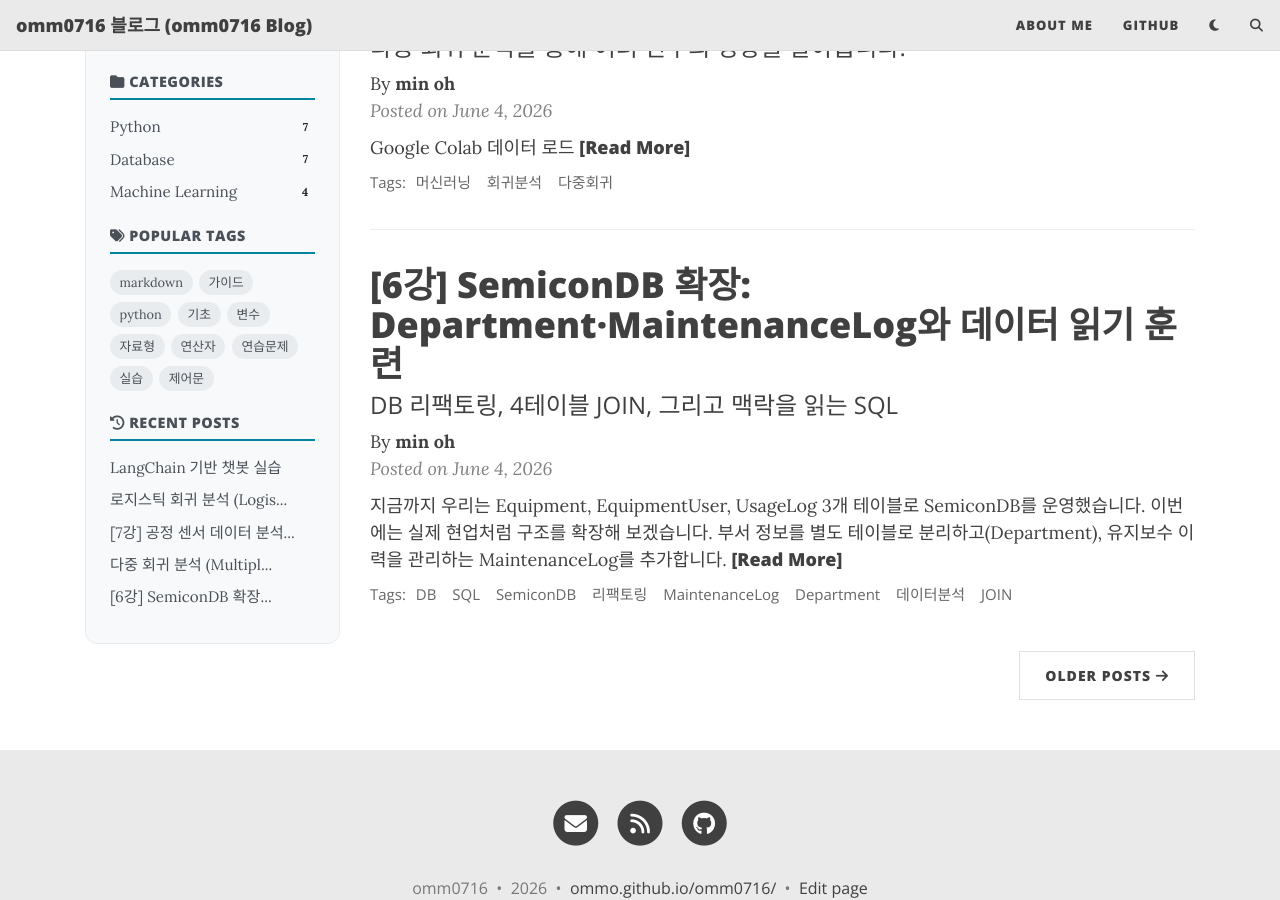
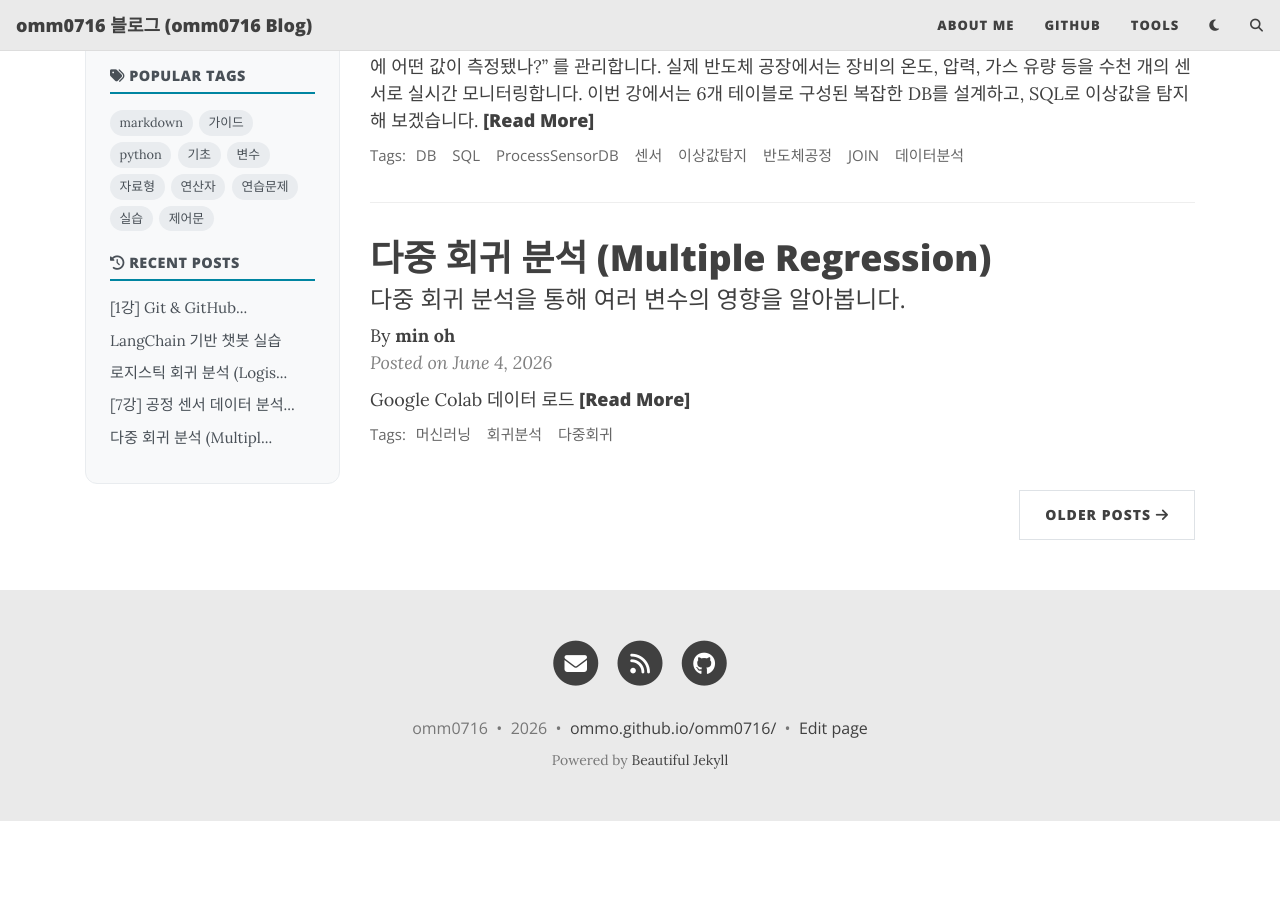
Before and after one commit to omm0716/omm0716.github.io, a Jekyll site: the page built from index.html, in a window 1280 px wide and 900 px high, scrolled down 1392 px. Built offline with Jekyll 4.4.1, drawn with Linux system fonts in a browser that asks for light colours; the list of posts is cut into pages by our own code; comment, search, counter and statistics services are not loaded; after the commit the page ends 2213 px from its top, so only the background shows below that; part of the change alters nothing that is shown; some of the changed text lies outside the part shown.

Commit message:
new_post

````diff
--- a/_config.yml
+++ b/_config.yml
@@ -21,6 +21,7 @@ author: omm0716
 navbar-links:
   About Me: "aboutme"
   Github: "https://github.com/omm0716"
+  Tools: "tools"
   # Resources:
   #   - Beautiful Jekyll: "https://beautifuljekyll.com"
   #   - Learn markdown: "https://www.markdowntutorial.com/"
--- /dev/null
+++ b/_posts/2026-06-05-tools-test.md
@@ -0,0 +1,188 @@
+---
+layout: post
+title: "[1강] Git & GitHub 기초: 버전 관리 시작하기"
+subtitle: "Git 설치부터 커밋, 브랜치, GitHub 연동까지 한 번에 익히기"
+date: 2026-06-05 09:00:00 +0900
+categories: Tools
+tags: [Git, GitHub, 버전관리, CLI]
+comments: true
+---
+
+# Git & GitHub 기초: 버전 관리 시작하기
+
+소프트웨어 개발에서 **버전 관리(Version Control)**는 필수 역량입니다.
+이번 강의에서는 Git의 핵심 개념부터 GitHub 연동까지 실습 중심으로 다룹니다.
+
+---
+
+## 1. Git이란?
+
+**Git**은 분산 버전 관리 시스템(DVCS)으로, 파일의 변경 이력을 체계적으로 관리합니다.
+
+| 개념 | 설명 |
+|------|------|
+| Repository (저장소) | 프로젝트의 전체 이력이 저장되는 공간 |
+| Commit | 변경 사항의 스냅샷 |
+| Branch | 독립적인 작업 공간 |
+| Merge | 두 브랜치를 하나로 합치는 작업 |
+
+---
+
+## 2. Git 설치 및 초기 설정
+
+```bash
+# Windows: https://git-scm.com 에서 설치
+# 설치 후 버전 확인
+git --version
+
+# 사용자 정보 설정 (최초 1회)
+git config --global user.name "omm0716"
+git config --global user.email "omm1532@gmail.com"
+
+# 설정 확인
+git config --list
+```
+
+---
+
+## 3. 기본 워크플로우
+
+### 3-1. 저장소 초기화 및 첫 커밋
+
+```bash
+# 새 폴더 생성 후 이동
+mkdir my-project
+cd my-project
+
+# Git 저장소 초기화
+git init
+
+# 파일 생성
+echo "# My Project" > README.md
+
+# 스테이징 영역에 추가
+git add README.md
+
+# 커밋
+git commit -m "첫 번째 커밋: README.md 추가"
+
+# 상태 확인
+git status
+git log --oneline
+```
+
+### 3-2. 변경 사항 추적
+
+```bash
+# 모든 변경 파일 스테이징
+git add .
+
+# 변경 내용 확인 (스테이징 전)
+git diff
+
+# 변경 내용 확인 (스테이징 후)
+git diff --staged
+```
+
+---
+
+## 4. 브랜치(Branch) 관리
+
+```bash
+# 브랜치 목록 확인
+git branch
+
+# 새 브랜치 생성 및 이동
+git checkout -b feature/login
+
+# 작업 후 커밋
+git add .
+git commit -m "로그인 기능 추가"
+
+# main 브랜치로 돌아와서 병합
+git checkout main
+git merge feature/login
+
+# 병합된 브랜치 삭제
+git branch -d feature/login
+```
+
+---
+
+## 5. GitHub 연동 (원격 저장소)
+
+### 5-1. 원격 저장소 연결
+
+```bash
+# GitHub에서 새 Repository 생성 후
+git remote add origin https://github.com/omm0716/my-project.git
+
+# 원격 저장소에 푸시
+git push -u origin main
+
+# 원격 저장소에서 가져오기
+git pull origin main
+```
+
+### 5-2. 기존 프로젝트 클론
+
+```bash
+git clone https://github.com/omm0716/omm0716.github.io.git
+```
+
+---
+
+## 6. 자주 사용하는 Git 명령어 요약
+
+| 명령어 | 설명 |
+|--------|------|
+| `git init` | 저장소 초기화 |
+| `git add <file>` | 스테이징에 추가 |
+| `git commit -m "msg"` | 커밋 |
+| `git status` | 현재 상태 확인 |
+| `git log --oneline` | 커밋 이력 간단 조회 |
+| `git branch` | 브랜치 목록 |
+| `git checkout -b <name>` | 브랜치 생성 및 이동 |
+| `git merge <branch>` | 브랜치 병합 |
+| `git push origin main` | 원격 저장소에 푸시 |
+| `git pull origin main` | 원격 저장소에서 가져오기 |
+| `git clone <url>` | 저장소 복제 |
+
+---
+
+## 7. .gitignore 설정
+
+추적하지 않을 파일을 `.gitignore`에 명시합니다.
+
+```bash
+# .gitignore 파일 예시
+
+# Python
+__pycache__/
+*.pyc
+*.pyo
+.env
+venv/
+
+# IDE
+.vscode/
+.idea/
+
+# OS
+.DS_Store
+Thumbs.db
+```
+
+---
+
+## 마무리
+
+이번 강의에서 배운 내용:
+
+- ✅ Git의 핵심 개념 (Repository, Commit, Branch)
+- ✅ `git init`, `git add`, `git commit` 기본 워크플로우
+- ✅ 브랜치 생성·병합·삭제
+- ✅ GitHub 원격 저장소 연동 (push / pull / clone)
+- ✅ `.gitignore` 설정
+
+다음 강의에서는 **GitHub Actions를 이용한 CI/CD 자동화**를 다룰 예정입니다. 🚀
--- /dev/null
+++ b/tools.md
@@ -0,0 +1,52 @@
+---
+layout: page
+title: Tools
+subtitle: 개발에 유용한 도구 및 환경 설정 관련 포스트를 모아둔 곳입니다. (A collection of posts about useful development tools and environment setup.)
+permalink: /tools/
+---
+
+{% comment %}
+강좌 순서대로 표시하기 위해 날짜 오름차순으로 정렬합니다.
+{% endcomment %}
+{% assign tools_posts = "" | split: "" %}
+{% if site.categories.Tools %}
+  {% assign tools_posts = site.categories.Tools %}
+{% elsif site.categories.tools %}
+  {% assign tools_posts = site.categories.tools %}
+{% endif %}
+{% assign tools_posts = tools_posts | sort: 'date' %}
+
+<div class="posts-list">
+  {% for post in tools_posts %}
+  <article class="post-preview" style="margin-bottom: 2rem; border-bottom: 1px solid #eee; padding-bottom: 1rem;">
+    <a href="{{ post.url | relative_url }}">
+      <h2 class="post-title" style="margin-bottom: 0.5rem; color: #404040;">{{ post.title }}</h2>
+      {% if post.subtitle %}
+        <h3 class="post-subtitle" style="font-weight: 300; color: #808080; font-size: 1.1rem;">{{ post.subtitle }}</h3>
+      {% endif %}
+    </a>
+
+    <p class="post-meta" style="font-style: italic; font-family: 'Open Sans', 'Helvetica Neue', Helvetica, Arial, sans-serif; color: #808080; font-size: 0.9rem;">
+      Posted on {{ post.date | date: "%B %-d, %Y" }}
+    </p>
+
+    <div class="post-entry" style="margin-bottom: 1rem;">
+      {{ post.excerpt | strip_html | truncatewords: 50 }}
+      <a href="{{ post.url | relative_url }}" class="post-read-more" style="font-weight: 800; color: #0085A1;">[Read&nbsp;More]</a>
+    </div>
+
+    {% if post.tags.size > 0 %}
+    <div class="blog-tags">
+      <span style="font-size: 0.8rem; color: #808080;">Tags:</span>
+      <ul class="d-inline list-inline" style="display: inline; padding: 0;">
+        {% for tag in post.tags %}
+        <li class="list-inline-item" style="display: inline; margin-right: 5px;">
+          <a href="{{ '/tags' | relative_url }}#{{- tag -}}" style="font-size: 0.8rem; background: #eee; padding: 2px 8px; border-radius: 10px; text-decoration: none; color: #666;">{{- tag -}}</a>
+        </li>
+        {% endfor %}
+      </ul>
+    </div>
+    {% endif %}
+  </article>
+  {% endfor %}
+</div>
````
